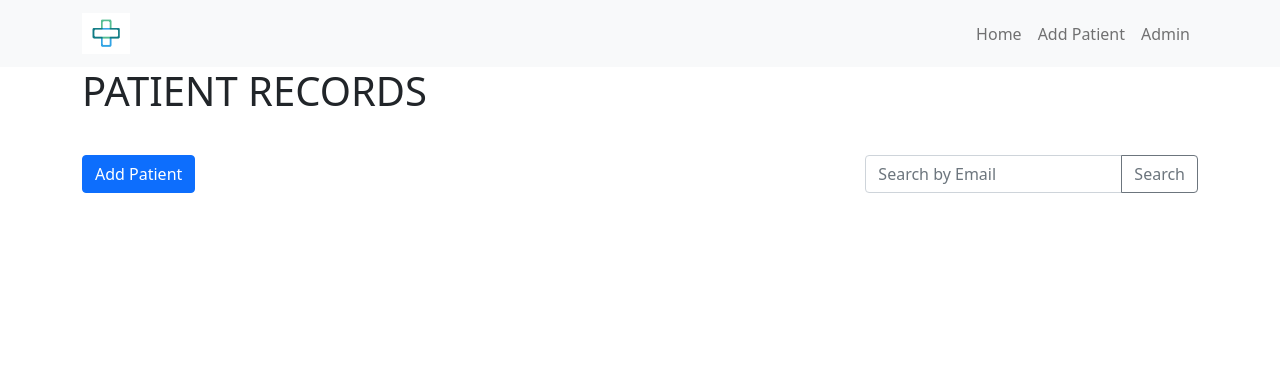
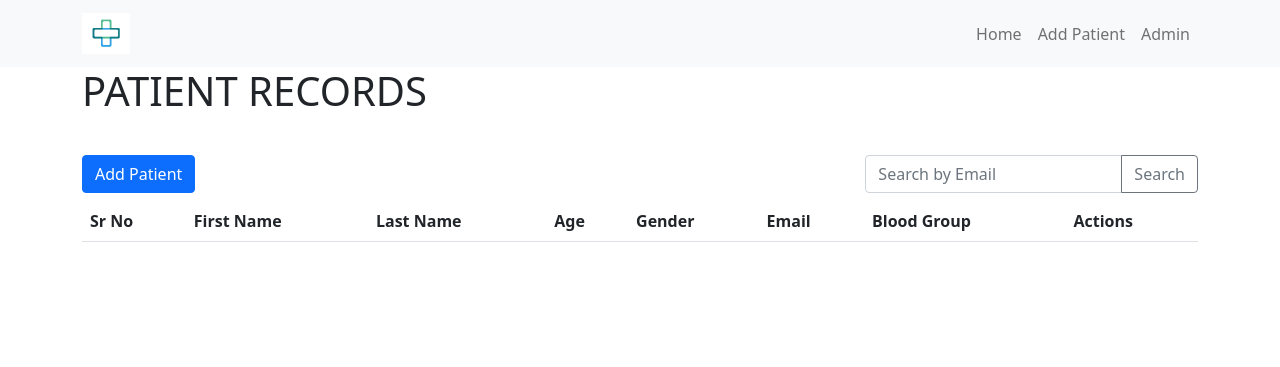
Before and after one commit to WSUCEG-7140/TeamH, a Django app: page / in a window 1280 px wide. Shown: the top 367 px of the page. Run offline with Django 4.2, Linux system fonts and the light colour scheme; lists and menus that the app fills with data are empty.

Commit message:
created patient record table heads

```diff
--- a/PatientInfoapp/Templates/PatientInfoapp/home.html
+++ b/PatientInfoapp/Templates/PatientInfoapp/home.html
@@ -51,7 +51,25 @@
                         <button class="btn btn-outline-secondary" type="submit">Search</button>
                     </div>
                 </form>
+
             </div>
         </div>
     </div>
+    <div class="container">
+        <table class="table">
+            <thead>
+                <tr>
+                    <th>Sr No</th>
+                    <th>First Name</th>
+                    <th>Last Name</th>
+                    <th>Age</th>
+                    <th>Gender</th>
+                    <th>Email</th>
+                    <th>Blood Group</th>
+                    <th>Actions</th>
+                </tr>
+            </thead>
+        </table>
+    </div>
 </body>
+</html>
```
